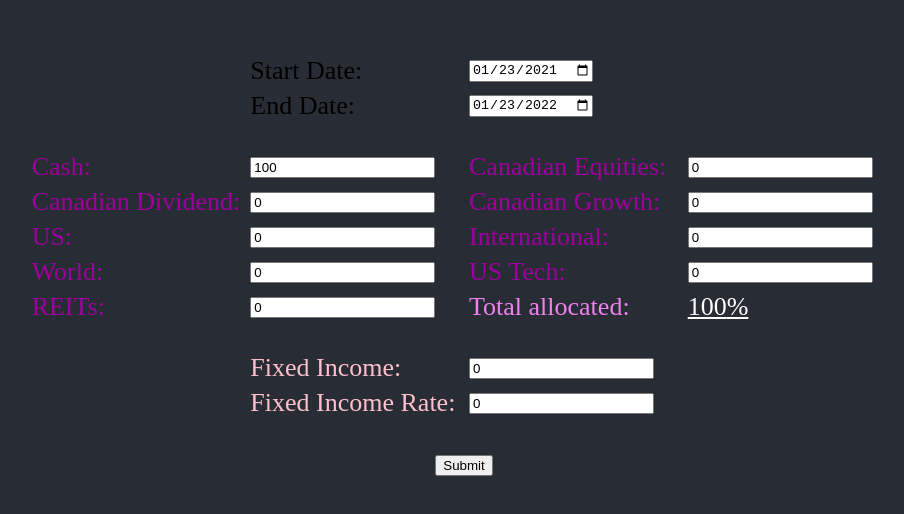
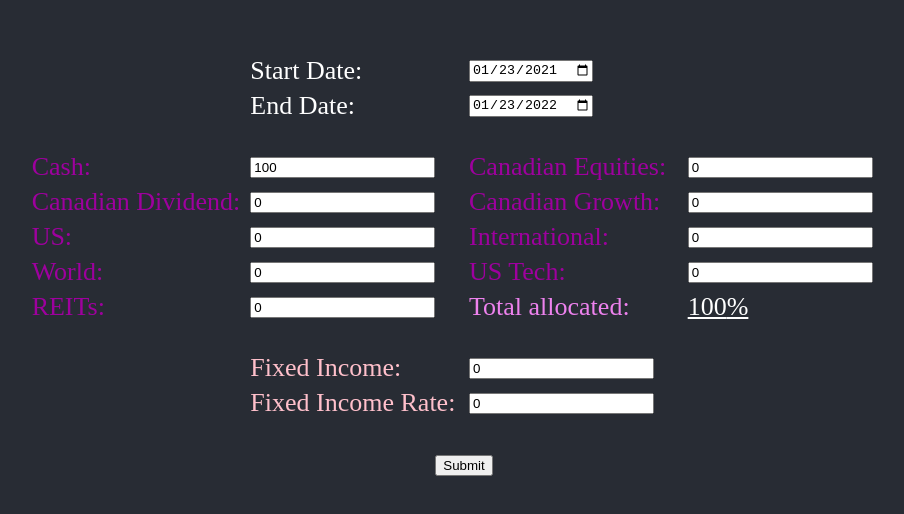
Before and after one commit to amackenzie1/ShowMeTheBenchmark, a React (Create React App) app: page / in a window 1280 px wide. Shown: the part 122-636 px from the top of the page, without its empty margins (176-1080 px from the left). Built offline with nearby package versions, Linux system fonts and the light colour scheme.

Commit message:
more colors

```diff
--- a/src/App.tsx
+++ b/src/App.tsx
@@ -68,9 +68,9 @@ class MyForm extends React.Component<FormProps, FormState> {
             </p>
         )}
         <div className='InputForm'>
-          <p style={{"color": "black", "gridColumnStart": 2}}>Start Date:</p>
+          <p style={{"color": "white", "gridColumnStart": 2}}>Start Date:</p>
           <input type="date" value={this.state.start} onChange={(e) => this.setState({start: e.target.value})}/>
-          <p style={{"color": "black", "gridColumnStart": 2}}>End Date:</p>
+          <p style={{"color": "white", "gridColumnStart": 2}}>End Date:</p>
           <input type="date" value={this.state.end} onChange={(e) => this.setState({end: e.target.value})}/>
         </div>
         <p/>
```
